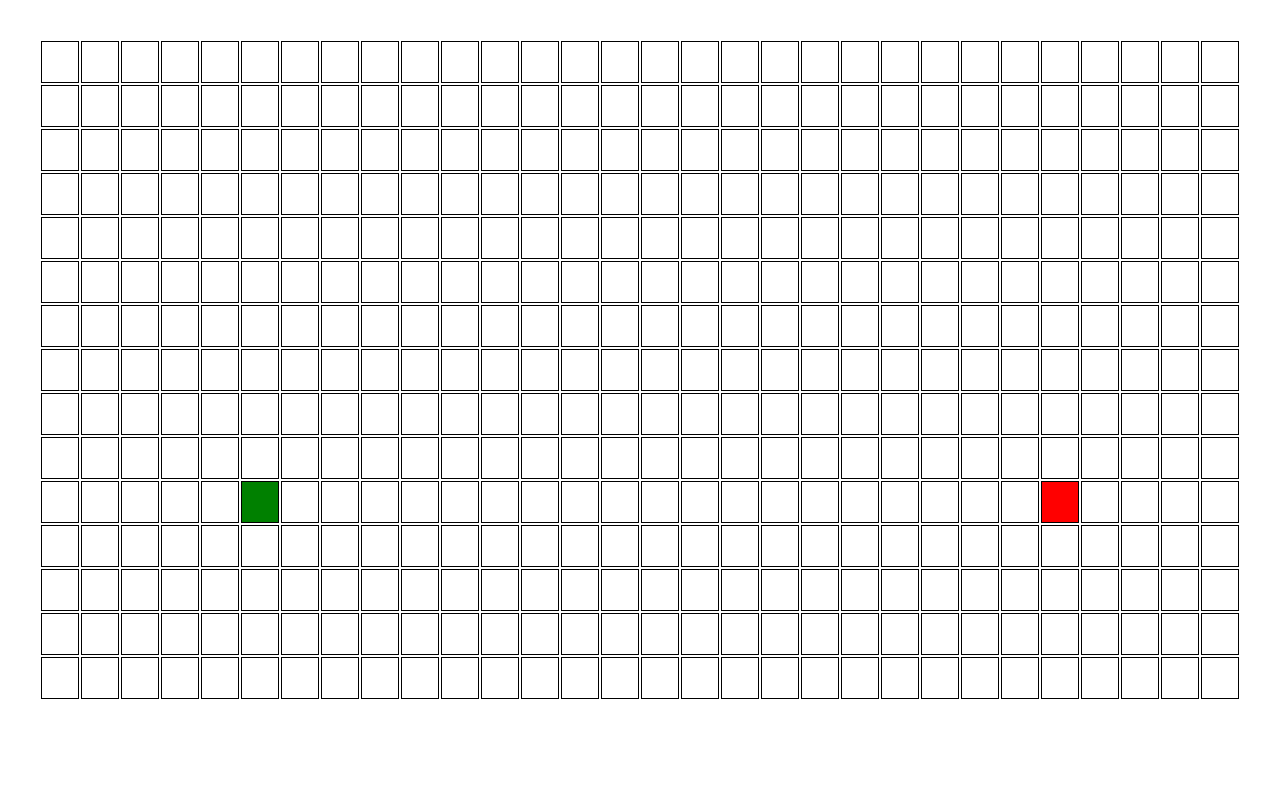
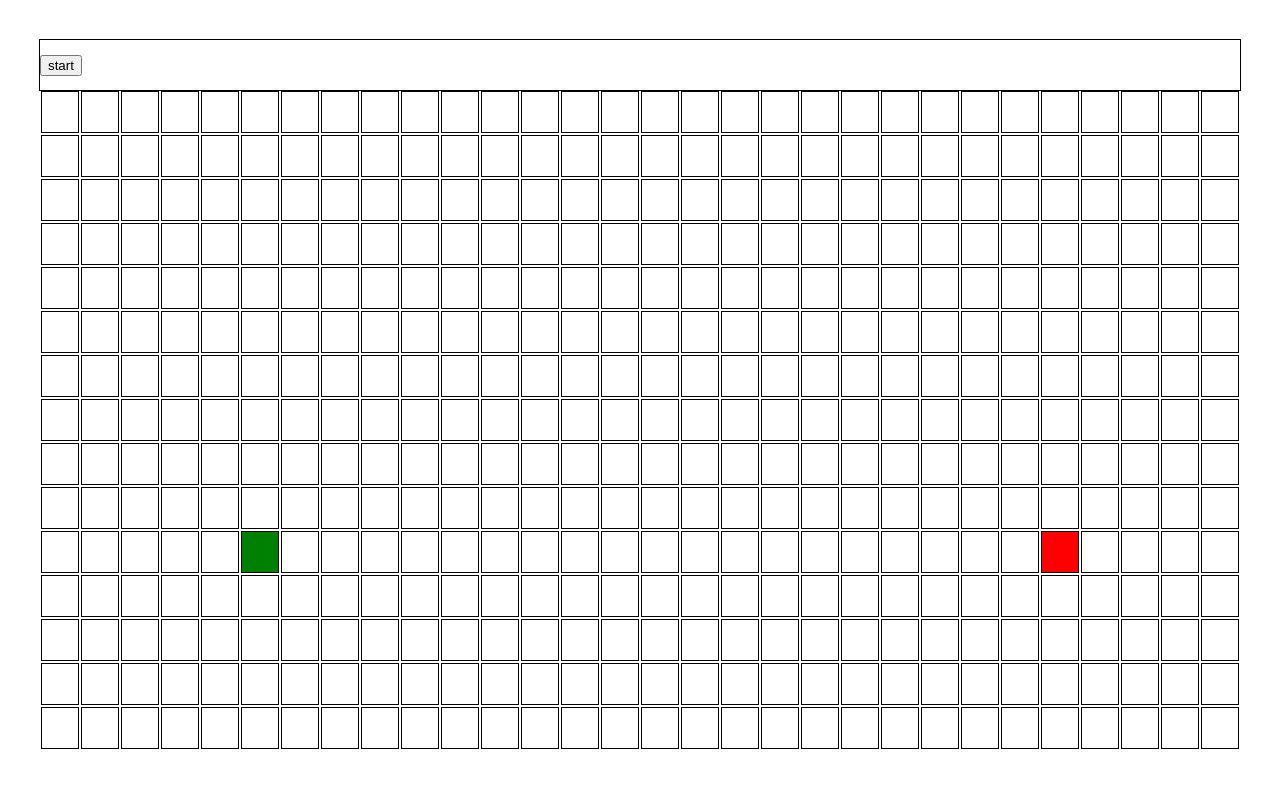
Before and after one commit to akdlsz21/path_finding_visualizer, a React (Vite) app: page / in a window 1280 px wide. Shown: the top 788 px of the page. Built offline with nearby package versions, Linux system fonts and the light colour scheme.

Commit message:
added nav bar for control

```diff
--- a/src/algorithms/bfs.ts
+++ /dev/null
@@ -1 +0,0 @@
-export function bfs() {}
--- /dev/null
+++ b/src/algorithms/dijkstra.ts
@@ -0,0 +1 @@
+export function dijkstra() {}
--- /dev/null
+++ b/src/components/NavBar.tsx
@@ -0,0 +1,11 @@
+import React from 'react';
+import '../styles/etc.css';
+const NavBar = () => {
+	return (
+		<nav className="nav">
+			<button onClick={() => alert('start')}>start</button>
+		</nav>
+	);
+};
+
+export default NavBar;
--- a/src/components/PathFinder.tsx
+++ b/src/components/PathFinder.tsx
@@ -2,11 +2,15 @@ import React, { useEffect, useState } from 'react';
 import '../styles/PathFinder.css';
 import Node from './Node';
 import { useCreateGrid } from '../utils/useGrid';
+import NavBar from './NavBar';
 
 const PathFinder = () => {
 	const { grid } = useCreateGrid();
 
 	return (
+		<>
+			<NavBar />
+
 			<div className="grid">
 				{grid.map((con, i) => (
 					<div className="row-ctn" key={i}>
@@ -23,6 +27,7 @@ const PathFinder = () => {
 					</div>
 				))}
 			</div>
+		</>
 	);
 };
 
--- /dev/null
+++ b/src/styles/etc.css
@@ -0,0 +1,9 @@
+.nav {
+	width: 100%;
+	height: 50px;
+	flex-direction: row;
+	display: flex;
+	justify-content: space-between;
+	align-items: center;
+	outline: 1px solid black;
+}
```
Lines whose indentation alone changed are shown as unchanged.
